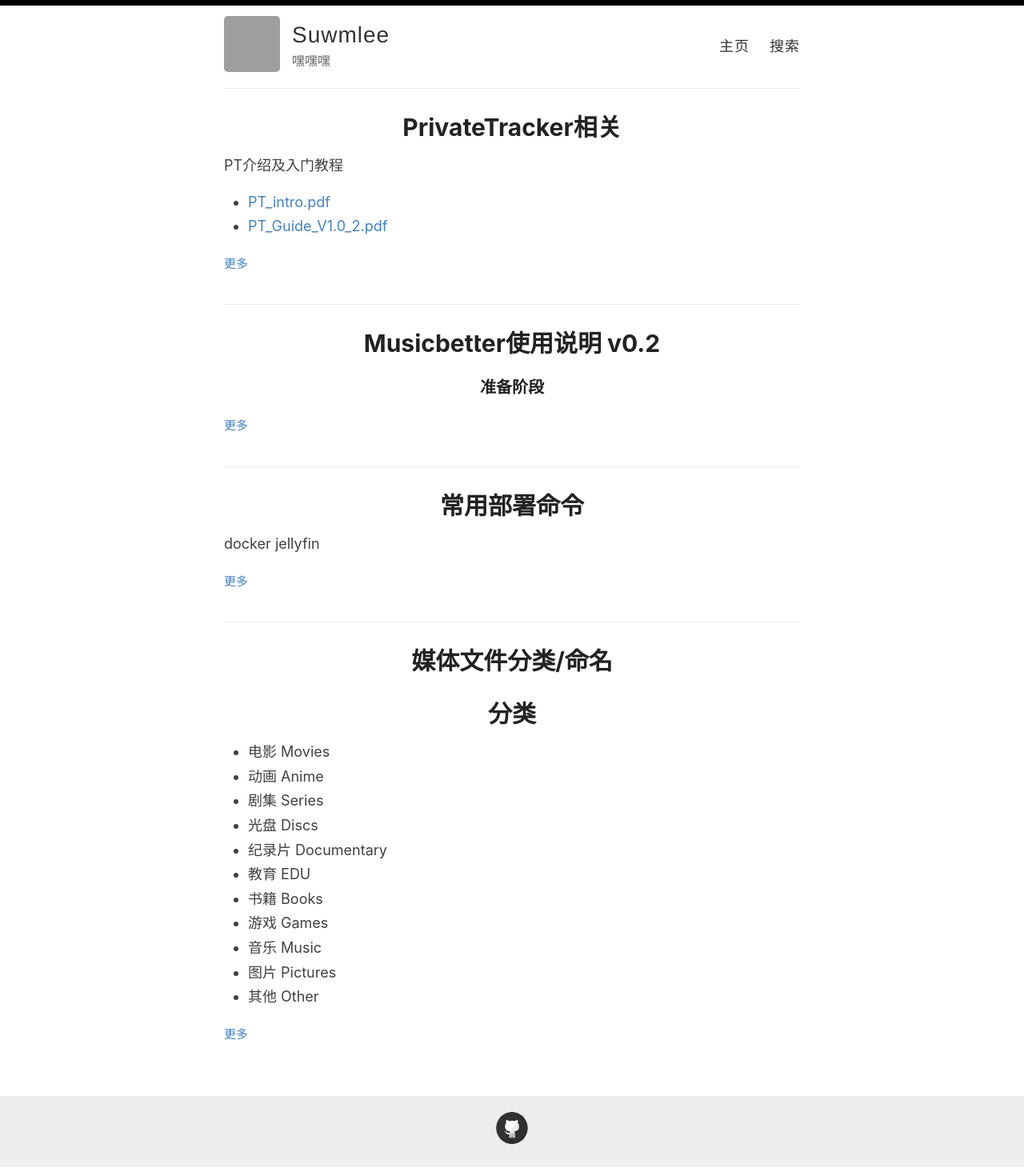
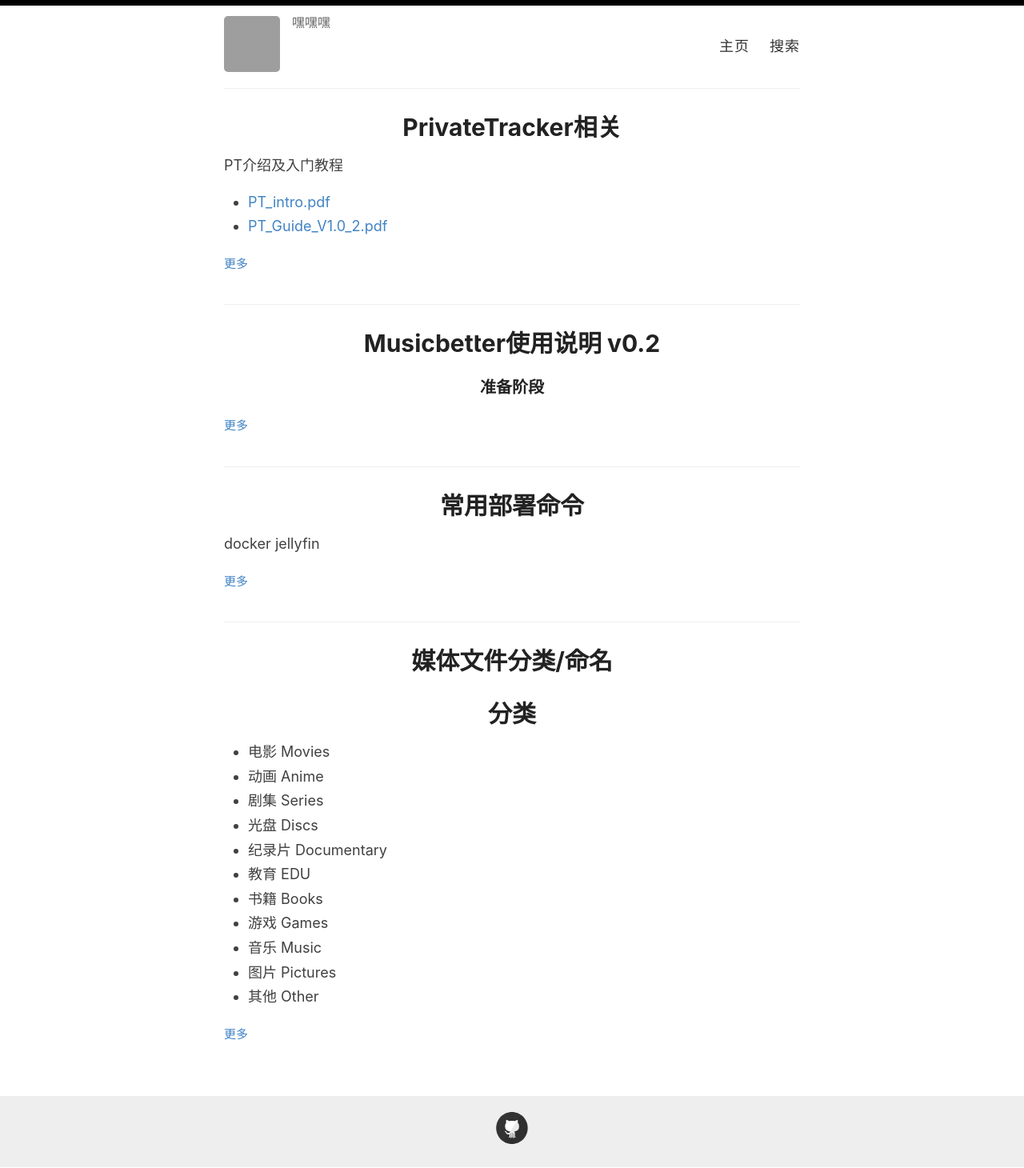
Before and after one commit to Suwmlee/suwmlee.github.io, a Jekyll site: the page built from index.html, in a window 1280 px wide. Shown: the whole page at 80% size. Built offline with Jekyll 4.4.1, drawn with Linux system fonts in a browser that asks for light colours; the list of posts is cut into pages by our own code; grey boxes are pictures that could not be loaded.

Commit message:
chore: clean

```diff
--- a/_config.yml
+++ b/_config.yml
@@ -3,10 +3,10 @@
 #
 
 # Name of your site (displayed in the header)
-name: Suwmlee
+name:
 
 # Name of the author
-author: Matthew Lee
+author:
 
 # Short bio or description (displayed in the header)
 description: 嘿嘿嘿
```
Also changed, not shown: 404.md (+1 -1 lines), README.md, favicon.ico, 2 other files.
